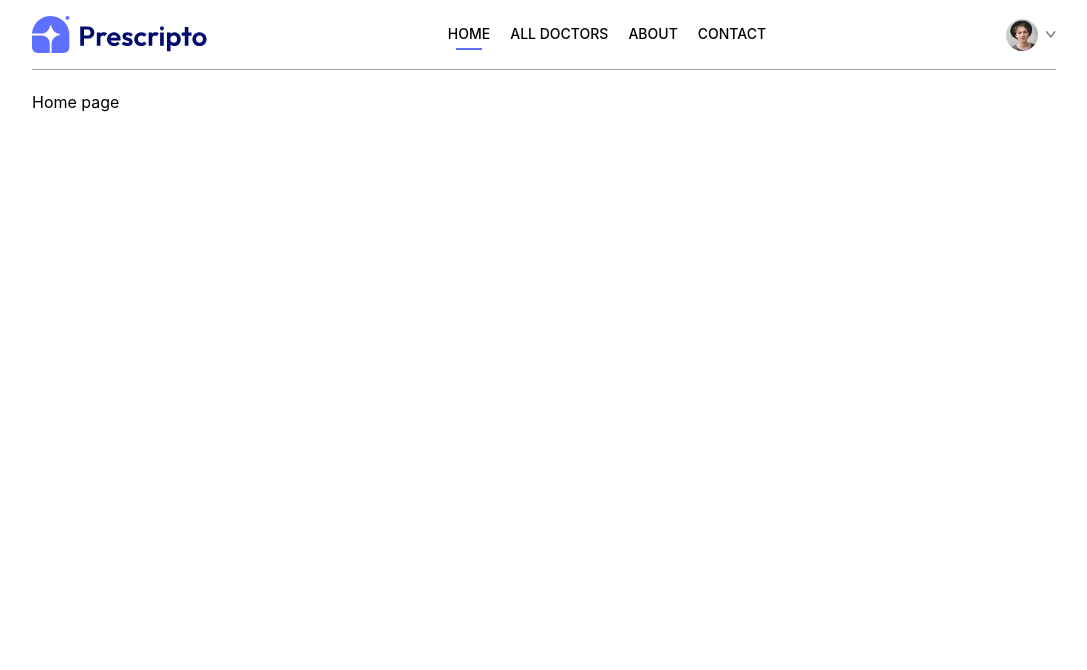
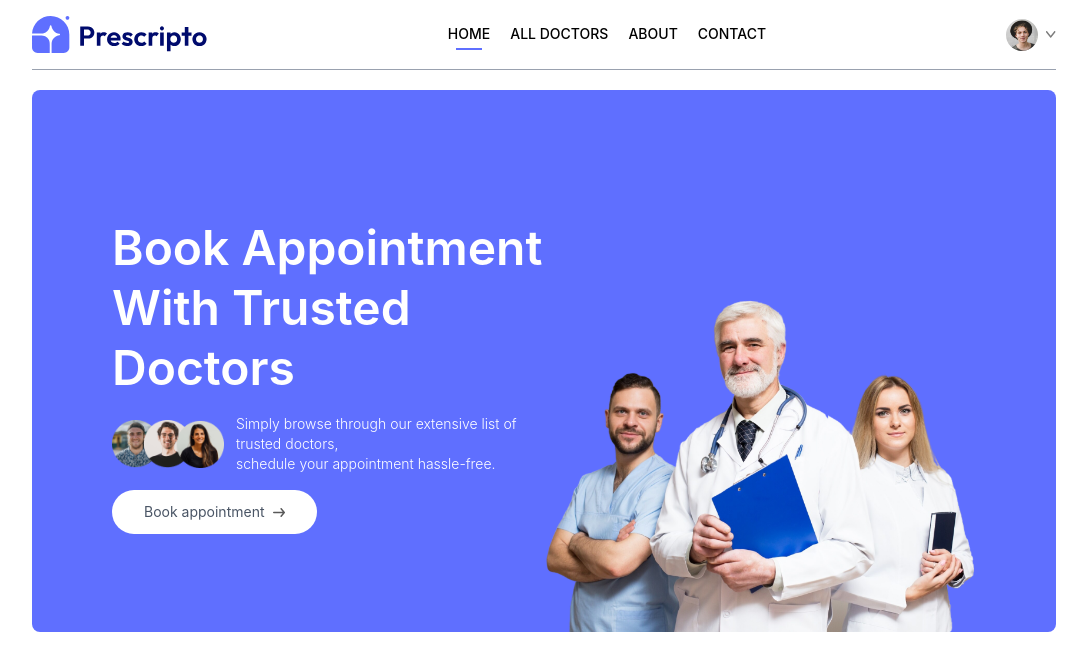
Before and after one commit to Anill27927/Prescripto, a React (Vite) app in the folder frontend/: page / in a window 1280 px wide. Shown: the top 670 px of the page, without its empty margins (96-1183 px from the left). Built offline with nearby package versions, Linux system fonts and the light colour scheme.

Commit message:
Header section implemantation

```diff
--- /dev/null
+++ b/frontend/src/components/Header.jsx
@@ -0,0 +1,49 @@
+import React from "react";
+import { assets } from "../assets/assets";
+
+const Header = () => {
+  return (
+    <div
+      className="flex flex-col md:flex-row flex-wrap bg-primary
+    rounded-lg px-6 md:px-10 lg:px-20"
+    >
+      {/* ---------- Left Side ------------*/}
+      <div
+        className="md:w-1/2 flex flex-col items-start justify-center
+      gap-4 py-10 m-auto md:py-[10vw] md:-mb-7.5"
+      >
+        <p
+          className="text-3xl md:text-4xl lg:text-5xl text-white
+        font-semibold leading-tight md:leading-tight lg:leading-tight"
+        >
+          Book Appointment <br /> With Trusted Doctors
+        </p>
+        <div className="flex flex-col md:flex-row items-center gap-3 text-white text-sm font-light ">
+          <img className="w-28" src={assets.group_profiles} />
+          <p>
+            Simply browse through our extensive list of trusted doctors,
+            <br className="hidden sm:block" />
+            schedule your appointment hassle-free.
+          </p>
+        </div>
+        <a
+          href="#speciality"
+          className="flex items-center gap-2 bg-white px-8 py-3 rounded-full text-gray-600 text-sm m-auto md:m-0 hover:scale-105 transition-all duration-300"
+        >
+          Book appointment
+          <img className="w-3" src={assets.arrow_icon} alt="" />
+        </a>
+      </div>
+      {/* --------- Right Side -----------  */}
+      <div className="md:w-1/2 relative">
+        <img
+          className="w-full md:absolute bottom-0 h-auto rounded-lg "
+          src={assets.header_img}
+          alt=""
+        />
+      </div>
+    </div>
+  );
+};
+
+export default Header;
--- a/frontend/src/pages/Home.jsx
+++ b/frontend/src/pages/Home.jsx
@@ -1,7 +1,12 @@
 import React from "react";
+import Header from "../components/Header";
 
 const Home = () => {
-  return <div>Home page</div>;
+  return (
+    <div>
+      <Header />
+    </div>
+  );
 };
 
 export default Home;
```
